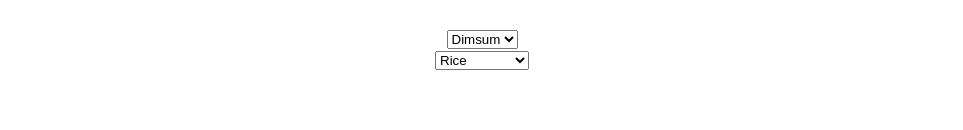
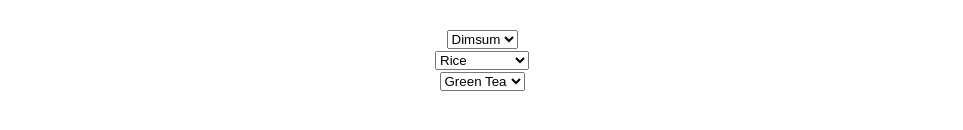
Before and after one commit to xDenzelB/Food-order, a React (Create React App) app: page / in a window 1280 px wide. Shown: the part 322-452 px from the top of the page, without its empty margins (158-1121 px from the left). Built offline with nearby package versions, Linux system fonts and the light colour scheme.

Commit message:
finished drink dropdown

```diff
--- a/src/App.js
+++ b/src/App.js
@@ -4,6 +4,7 @@ import './App.css';
 import OrderImages from './OrderImages';
 import MainDropdown from './Dropdowns/MainDropdown';
 import SideDropdown from './Dropdowns/SideDropdown';
+import DrinkDropdown from './Dropdowns/DrinkDropdown';
 
 
 function App() {
@@ -22,6 +23,7 @@ function App() {
         <section className='dropdown'>
           <MainDropdown setMainId={setMainId} />
           <SideDropdown setSideId={setSideId} />
+          <DrinkDropdown setDrinkId={setDrinkId} />
         </section>
 
       </div>
--- a/src/Dropdowns/DrinkDropdown.js
+++ b/src/Dropdowns/DrinkDropdown.js
@@ -0,0 +1,18 @@
+import React from 'react';
+
+export default function DrinkDropdown({ setDrinkId }) {
+
+  function handleChange(e) {
+    setDrinkId(e.target.value);
+  }
+  return (
+    <div>
+      <select onChange={handleChange}>
+        <option value='1'>Green Tea</option>
+        <option value='2'>Sake</option>
+        <option value='3'>Boba</option>
+      </select>
+    </div>
+
+  );
+}
```
